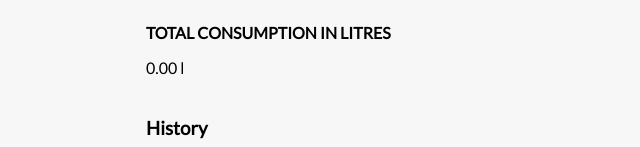
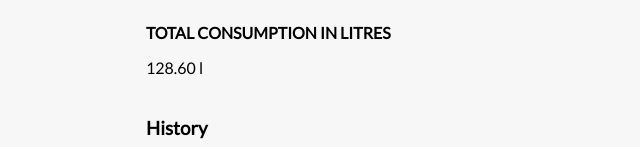
Before and after one commit to mr5499/frontend_app, a React (Create React App) app in the folder frontend_app/: page / in a window 1280 px wide. Shown: the part 133-280 px from the top of the page, without its empty margins (319-959 px from the left). Built offline with nearby package versions, Linux system fonts and the light colour scheme.

Commit message:
TotalLitres.js now renders total litres to the app

```diff
--- a/frontend_app/src/components/TotalLitres.js
+++ b/frontend_app/src/components/TotalLitres.js
@@ -1,11 +1,16 @@
-import React from 'react'
+import React, { useContext } from 'react'
+import { GlobalContext } from '../context/GlobalState'
 
 export const TotalLitres = () => {
+  const { refuels } = useContext(GlobalContext)
+  const amounts = refuels.map(refuel => refuel.amount)
+  const totalLitres = amounts.reduce((acc, item) => (acc += item), 0).toFixed(2)
+
   return (
 
     <div>
         <h4>Total consumption in litres</h4>
-        <p> 0.00 l</p>
+        <p> {totalLitres} l</p>
     </div>
   )
 }
```
